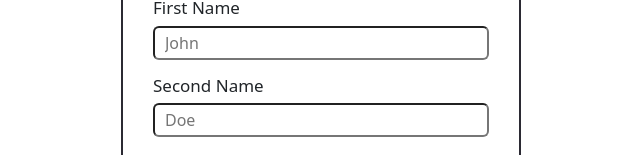
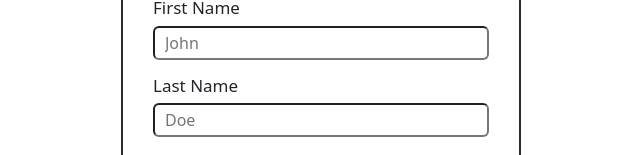
Before and after one commit to thneves/klava-form, a React (Vite) app: page / in a window 1280 px wide. Shown: the part 202-357 px from the top of the page, without its empty margins (319-959 px from the left). Built offline with nearby package versions, Linux system fonts and the light colour scheme.

Commit message:
Fix wrong label on form

```diff
--- a/src/App.jsx
+++ b/src/App.jsx
@@ -66,10 +66,10 @@ function App() {
           ))
         }
       />
-      <label>Second Name</label>
+      <label>Last Name</label>
            <input
         placeholder='Doe'
-        {...register("SecondName", {
+        {...register("LastName", {
           required: "This is required.",
           pattern: {
             value: /^[a-zA-Z]+$/,
@@ -83,7 +83,7 @@ function App() {
       />
       <ErrorMessage
         errors={errors}
-        name="SecondName"
+        name="LastName"
         render={({ messages }) =>
           messages &&
           Object.entries(messages).map(([type, message]) => (
```
